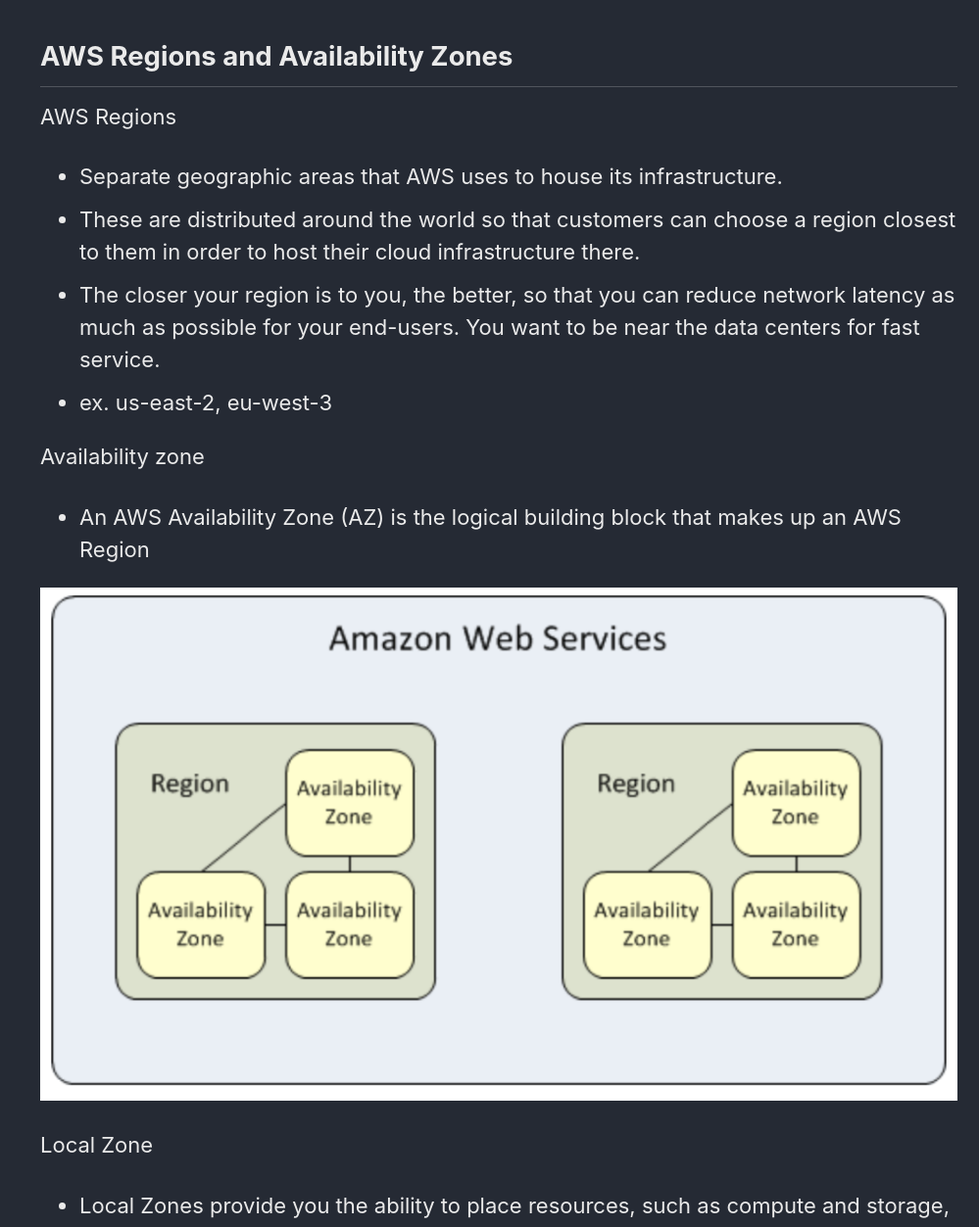
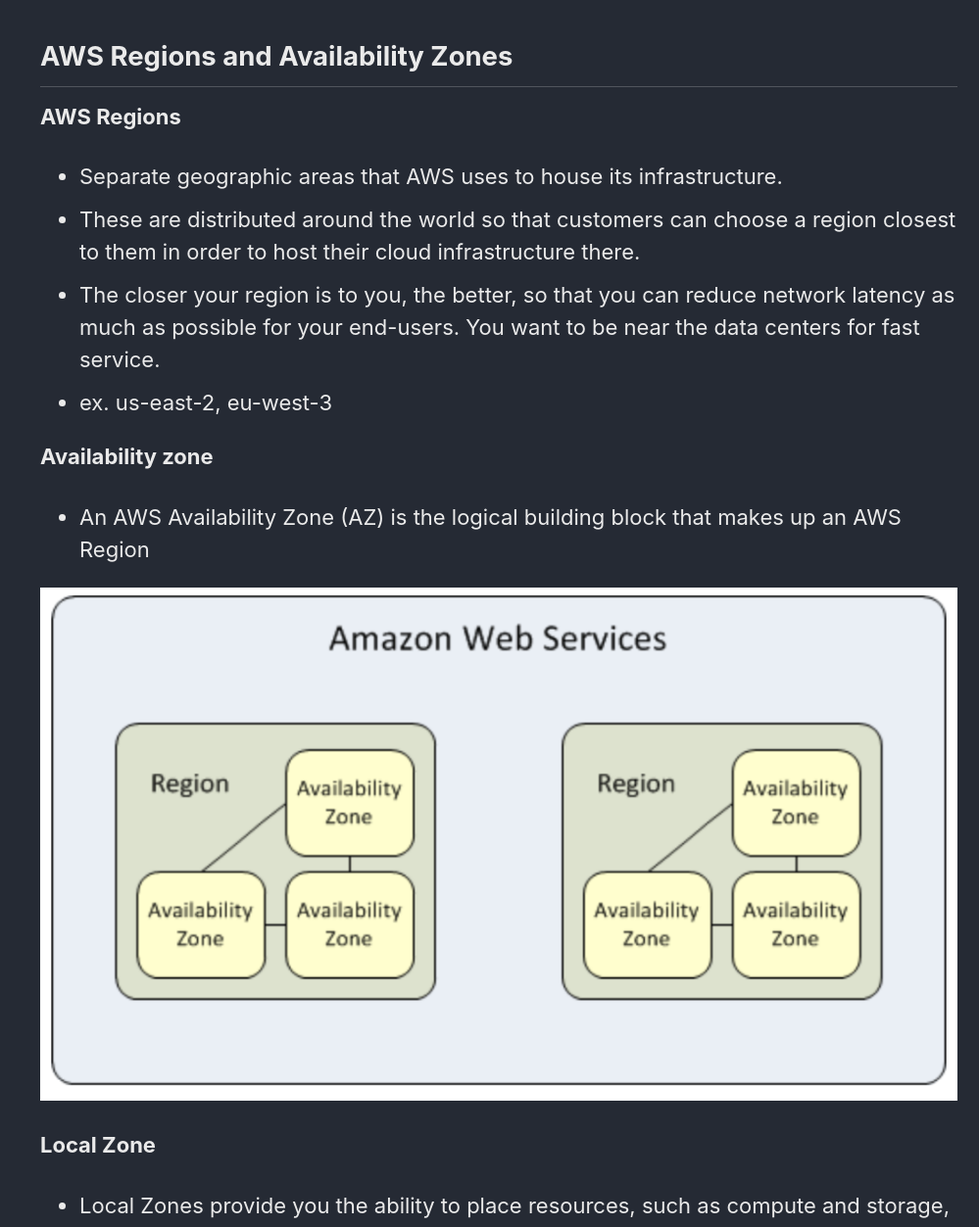
Before and after one commit to siddou/siddou.github.io, a Jekyll site: the page built from _posts/2019-07-03-aws-solutions-architect-notes.md, in a window 1280 px wide. Shown: the part 1048-2301 px from the top of the page at 98% size, without its empty margins (281-1280 px from the left). Built offline with Jekyll 4.4.1, drawn with Linux system fonts in a browser that asks for light colours; nearby versions of some CDN libraries; comment, search, counter and statistics services are not loaded.

```diff
--- a/_posts/2019-07-03-aws-solutions-architect-notes.md
+++ b/_posts/2019-07-03-aws-solutions-architect-notes.md
@@ -25,16 +25,16 @@ tags:
 
 ## AWS Regions and Availability Zones
 
-AWS Regions
+**AWS Regions**
 - Separate geographic areas that AWS uses to house its infrastructure.
 - These are distributed around the world so that customers can choose a region closest to them in order to host their cloud infrastructure there.
 - The closer your region is to you, the better, so that you can reduce network latency as much as possible for your end-users. You want to be near the data centers for fast service.
 - ex. us-east-2, eu-west-3
 
-Availability zone
+**Availability zone**
 - An AWS Availability Zone (AZ) is the logical building block that makes up an AWS Region
 
 ![]({{ "/assets/images/aws/architect/AZ.png" | absolute_url }}){:class="img-responsive"}
 
-Local Zone
+**Local Zone**
 - Local Zones provide you the ability to place resources, such as compute and storage, in multiple locations closer to your end users
```
